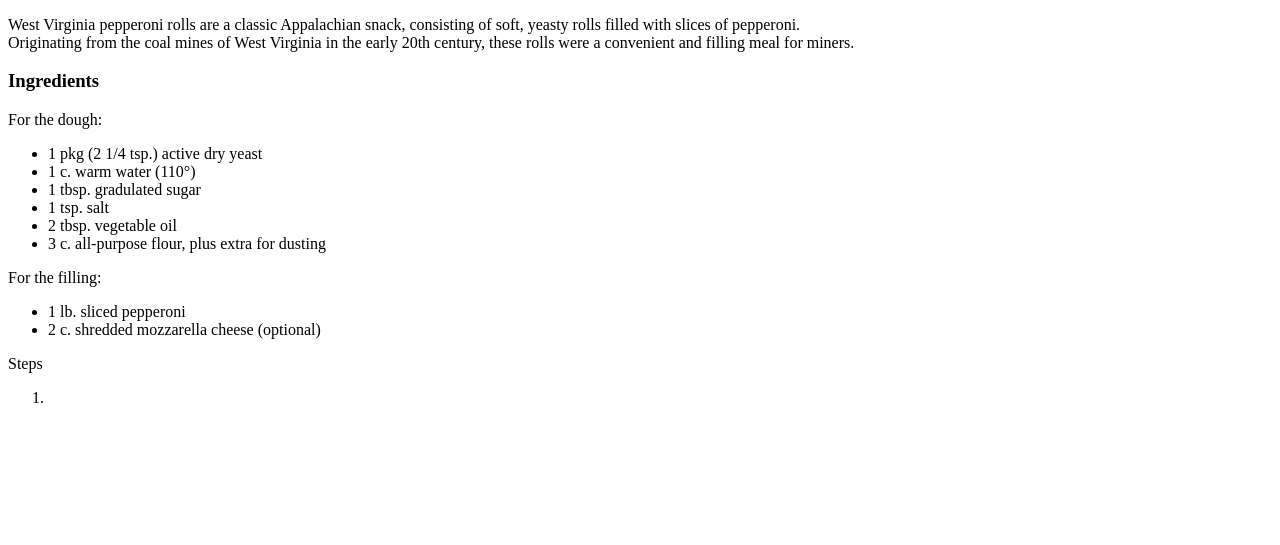
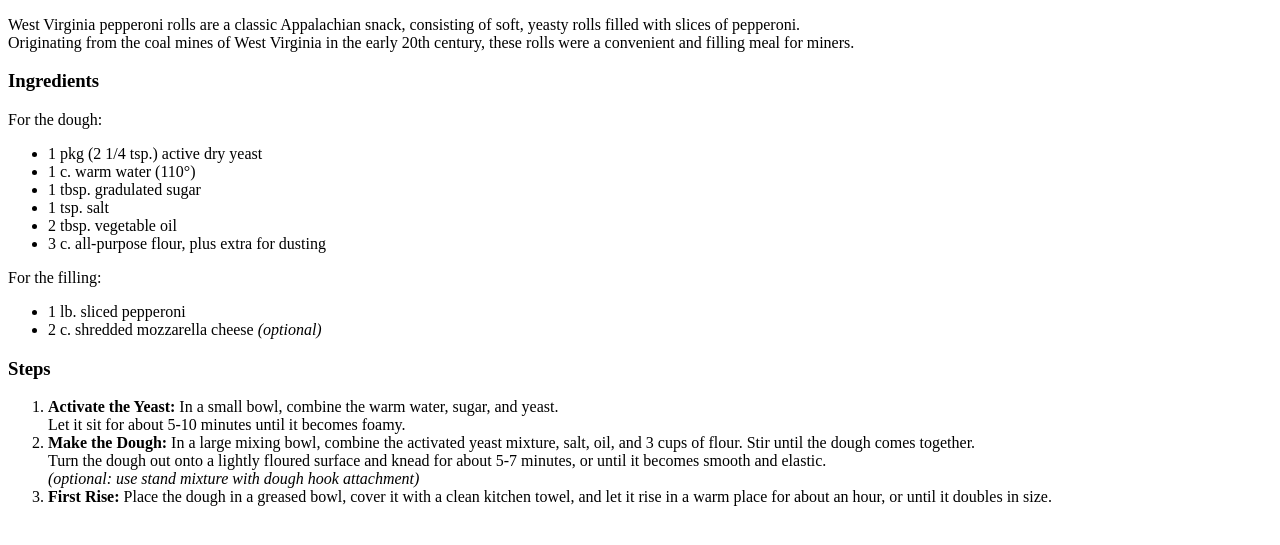
Before and after one commit to nwills1/odin-recipes, a plain HTML site: page recipes/pepperoni-rolls.html in a window 1280 px wide. Shown: the part 105-650 px from the top of the page. Drawn offline with Linux system fonts and the light colour scheme.

Commit message:
include first steps of recipe - pepperoni rolls

```diff
--- a/recipes/pepperoni-rolls.html
+++ b/recipes/pepperoni-rolls.html
@@ -24,14 +24,15 @@
     <p>For the filling:</p>
       <ul>
         <li>1 lb. sliced pepperoni</li>
-        <li>2 c. shredded mozzarella cheese (optional)</li>
+        <li>2 c. shredded mozzarella cheese <em>(optional)</em></li>
       </ul>
-    <p>Steps</p>
+    <h3>Steps</h3>
       <ol>
-        <li></li>
-
-
-
+        <li><strong>Activate the Yeast:</strong> In a small bowl, combine the warm water, sugar, and yeast. <br> Let it sit for about 5-10 minutes until it becomes foamy.</li>
+        <li><strong>Make the Dough:</strong> In a large mixing bowl, combine the activated yeast mixture, salt, oil, and 3 cups of flour. Stir until the dough comes together.<br>
+          Turn the dough out onto a lightly floured surface and knead for about 5-7 minutes, or until it becomes smooth and elastic. <br>
+          <em>(optional: use stand mixture with dough hook attachment)</em></li>
+        <li><strong>First Rise:</strong> Place the dough in a greased bowl, cover it with a clean kitchen towel, and let it rise in a warm place for about an hour, or until it doubles in size.</li>
 
       </ol>
   </body>
```
